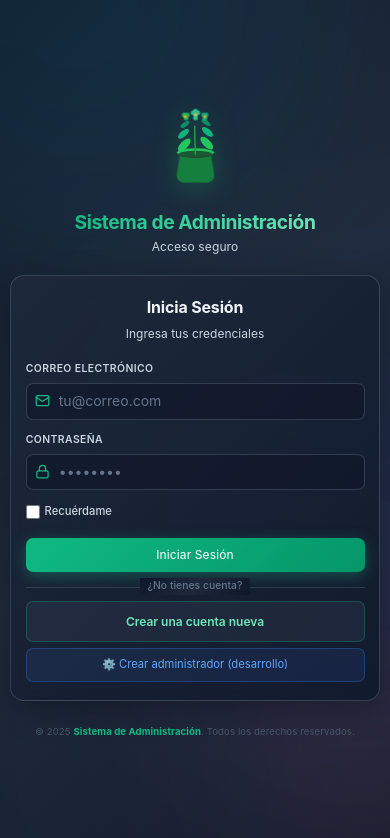
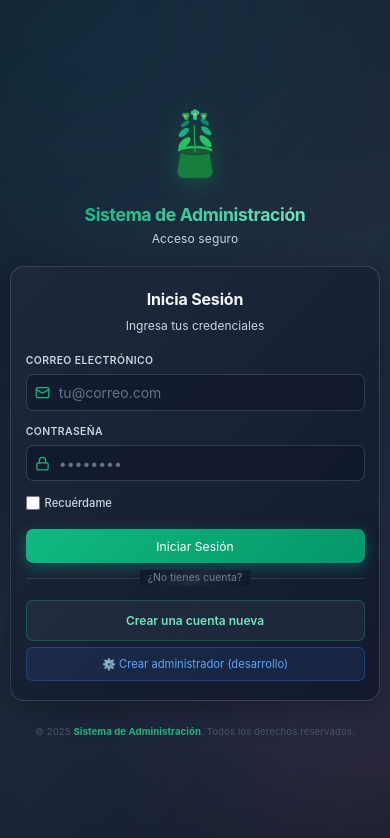
Before and after one commit to Jesus200995/SistemaApp, a Vue app in the folder Frontend/sistemaapp-frontend/: page /login in a window 390 px wide. Shown: the top 838 px of the page. Built offline with nearby package versions, Linux system fonts and the light colour scheme.

Commit message:
feat: Ajustar tamaños y márgenes en LoginView y RegisterView para mejorar la visualización en pantallas grandes

```diff
--- a/Frontend/sistemaapp-frontend/src/views/LoginView.vue
+++ b/Frontend/sistemaapp-frontend/src/views/LoginView.vue
@@ -331,8 +331,8 @@ const crearAdmin = async () => {
   position: relative;
   z-index: 10;
   width: 100%;
-  max-width: 450px;
-  padding: 2rem 1.5rem;
+  max-width: 390px;
+  padding: 1.5rem 1.2rem;
   display: flex;
   flex-direction: column;
   align-items: center;
@@ -343,16 +343,16 @@ const crearAdmin = async () => {
   display: flex;
   flex-direction: column;
   align-items: center;
-  margin-bottom: 2.5rem;
+  margin-bottom: 1.5rem;
   text-align: center;
   width: 100%;
 }
 
 /* Animación de maceta con flor */
 .flowerpot-animation {
-  width: 110px;
-  height: 130px;
-  margin-bottom: 1.25rem;
+  width: 85px;
+  height: 105px;
+  margin-bottom: 0.8rem;
   display: flex;
   align-items: center;
   justify-content: center;
@@ -423,19 +423,19 @@ const crearAdmin = async () => {
 }
 
 .app-title {
-  font-size: 2.25rem;
+  font-size: 1.75rem;
   font-weight: 700;
   background: linear-gradient(135deg, #10b981, #6ee7b7);
   -webkit-background-clip: text;
   -webkit-text-fill-color: transparent;
   background-clip: text;
-  margin-bottom: 0.75rem;
+  margin-bottom: 0.5rem;
   letter-spacing: -0.02em;
   line-height: 1.2;
 }
 
 .app-subtitle {
-  font-size: 1rem;
+  font-size: 0.9rem;
   color: #cbd5e1;
   font-weight: 400;
   letter-spacing: 0.01em;
@@ -447,26 +447,26 @@ const crearAdmin = async () => {
   background: linear-gradient(135deg, rgba(30, 41, 59, 0.85) 0%, rgba(15, 23, 42, 0.85) 100%);
   border: 1px solid rgba(148, 163, 184, 0.25);
   border-radius: 24px;
-  padding: 2.5rem 2rem;
+  padding: 1.8rem 1.5rem;
   backdrop-filter: blur(10px);
   box-shadow: 0 8px 32px rgba(0, 0, 0, 0.3), 0 0 1px rgba(16, 185, 129, 0.1);
-  margin-bottom: 1.5rem;
+  margin-bottom: 1rem;
 }
 
 .login-title {
-  font-size: 1.625rem;
+  font-size: 1.5rem;
   font-weight: 700;
   color: #f1f5f9;
-  margin-bottom: 0.5rem;
+  margin-bottom: 0.4rem;
   text-align: center;
   letter-spacing: -0.01em;
 }
 
 .login-subtitle {
-  font-size: 0.95rem;
+  font-size: 0.9rem;
   color: #cbd5e1;
   text-align: center;
-  margin-bottom: 2rem;
+  margin-bottom: 1.5rem;
   font-weight: 400;
 }
 
@@ -474,7 +474,7 @@ const crearAdmin = async () => {
 .login-form {
   display: flex;
   flex-direction: column;
-  gap: 1.5rem;
+  gap: 1.1rem;
 }
 
 .form-group {
@@ -511,9 +511,9 @@ const crearAdmin = async () => {
   background: rgba(15, 23, 42, 0.6);
   border: 1.5px solid rgba(148, 163, 184, 0.25);
   border-radius: 12px;
-  padding: 0.85rem 1.2rem 0.85rem 2.8rem;
+  padding: 0.75rem 1.1rem 0.75rem 2.7rem;
   color: #e2e8f0;
-  font-size: 0.95rem;
+  font-size: 0.9rem;
   font-family: 'Inter', 'Segoe UI', sans-serif;
   transition: all 0.3s cubic-bezier(0.4, 0, 0.2, 1);
 }
@@ -598,13 +598,13 @@ const crearAdmin = async () => {
   color: white;
   border: none;
   border-radius: 12px;
-  padding: 1rem 1.5rem;
-  font-size: 0.95rem;
+  padding: 0.9rem 1.4rem;
+  font-size: 0.9rem;
   font-weight: 600;
   cursor: pointer;
   transition: all 0.3s cubic-bezier(0.4, 0, 0.2, 1);
   box-shadow: 0 4px 15px rgba(16, 185, 129, 0.35);
-  margin-top: 0.75rem;
+  margin-top: 0.5rem;
   font-family: 'Inter', 'Segoe UI', sans-serif;
   letter-spacing: 0.01em;
 }
@@ -628,7 +628,7 @@ const crearAdmin = async () => {
   position: relative;
   height: 1px;
   background: rgba(148, 163, 184, 0.2);
-  margin: 1.75rem 0;
+  margin: 1.2rem 0;
   display: flex;
   align-items: center;
   justify-content: center;
@@ -649,8 +649,8 @@ const crearAdmin = async () => {
   color: #6ee7b7;
   border: 1.5px solid rgba(16, 185, 129, 0.3);
   border-radius: 12px;
-  padding: 0.9rem 1.5rem;
-  font-size: 0.95rem;
+  padding: 0.8rem 1.4rem;
+  font-size: 0.9rem;
   font-weight: 600;
   cursor: pointer;
   transition: all 0.3s cubic-bezier(0.4, 0, 0.2, 1);
@@ -658,6 +658,7 @@ const crearAdmin = async () => {
   text-decoration: none;
   display: inline-block;
   text-align: center;
+  margin-top: 0.5rem;
 }
 
 .register-button:hover {
@@ -678,13 +679,13 @@ const crearAdmin = async () => {
   color: #60a5fa;
   border: 1.5px solid rgba(59, 130, 246, 0.3);
   border-radius: 12px;
-  padding: 0.8rem 1.5rem;
-  font-size: 0.85rem;
+  padding: 0.75rem 1.3rem;
+  font-size: 0.8rem;
   font-weight: 600;
   cursor: pointer;
   transition: all 0.3s cubic-bezier(0.4, 0, 0.2, 1);
   font-family: 'Inter', 'Segoe UI', sans-serif;
-  margin-top: 0.75rem;
+  margin-top: 0.5rem;
 }
 
 .admin-button:hover {
@@ -701,9 +702,9 @@ const crearAdmin = async () => {
 /* ========== FOOTER ========== */
 .login-footer {
   text-align: center;
-  font-size: 0.8rem;
+  font-size: 0.75rem;
   color: #475569;
-  margin-top: 1.5rem;
+  margin-top: 1rem;
   font-weight: 500;
   letter-spacing: 0.01em;
 }
@@ -717,6 +718,16 @@ const crearAdmin = async () => {
 @media (max-width: 1024px) {
   .login-content {
     max-width: 420px;
+  }
+
+  .app-title {
+    font-size: 1.6rem;
+  }
+
+  .flowerpot-animation {
+    width: 80px;
+    height: 100px;
+    margin-bottom: 0.75rem;
   }
 }
 
@@ -736,7 +747,7 @@ const crearAdmin = async () => {
   }
 
   .app-title {
-    font-size: 1.75rem;
+    font-size: 1.5rem;
     margin-bottom: 0.5rem;
   }
 
@@ -745,9 +756,9 @@ const crearAdmin = async () => {
   }
 
   .flowerpot-animation {
-    width: 100px;
-    height: 120px;
-    margin-bottom: 1.25rem;
+    width: 90px;
+    height: 110px;
+    margin-bottom: 1rem;
   }
 
   .login-card {
@@ -825,7 +836,7 @@ const crearAdmin = async () => {
   }
 
   .app-title {
-    font-size: 1.5rem;
+    font-size: 1.35rem;
     margin-bottom: 0.4rem;
   }
 
@@ -834,9 +845,9 @@ const crearAdmin = async () => {
   }
 
   .flowerpot-animation {
-    width: 90px;
-    height: 110px;
-    margin-bottom: 1rem;
+    width: 80px;
+    height: 100px;
+    margin-bottom: 0.9rem;
   }
 
   .login-card {
@@ -950,7 +961,7 @@ const crearAdmin = async () => {
   }
 
   .app-title {
-    font-size: 1.35rem;
+    font-size: 1.25rem;
     margin-bottom: 0.3rem;
     line-height: 1.2;
   }
@@ -960,9 +971,9 @@ const crearAdmin = async () => {
   }
 
   .flowerpot-animation {
-    width: 80px;
-    height: 100px;
-    margin-bottom: 0.85rem;
+    width: 75px;
+    height: 95px;
+    margin-bottom: 0.75rem;
   }
 
   .login-card {
@@ -1089,7 +1100,7 @@ const crearAdmin = async () => {
   }
 
   .app-title {
-    font-size: 1.2rem;
+    font-size: 1.1rem;
     margin-bottom: 0.25rem;
     line-height: 1.1;
   }
@@ -1099,9 +1110,9 @@ const crearAdmin = async () => {
   }
 
   .flowerpot-animation {
-    width: 75px;
-    height: 95px;
-    margin-bottom: 0.75rem;
+    width: 70px;
+    height: 90px;
+    margin-bottom: 0.65rem;
   }
 
   .login-card {
@@ -1228,7 +1239,7 @@ const crearAdmin = async () => {
   }
 
   .app-title {
-    font-size: 1.05rem;
+    font-size: 1rem;
     margin-bottom: 0.2rem;
     line-height: 1.1;
   }
@@ -1238,9 +1249,9 @@ const crearAdmin = async () => {
   }
 
   .flowerpot-animation {
-    width: 65px;
-    height: 85px;
-    margin-bottom: 0.65rem;
+    width: 60px;
+    height: 80px;
+    margin-bottom: 0.6rem;
   }
 
   .login-card {
--- a/Frontend/sistemaapp-frontend/src/views/RegisterView.vue
+++ b/Frontend/sistemaapp-frontend/src/views/RegisterView.vue
@@ -401,8 +401,8 @@ const showTerms = () => {
   position: relative;
   z-index: 10;
   width: 100%;
-  max-width: 450px;
-  padding: 2rem 1.5rem;
+  max-width: 390px;
+  padding: 1.5rem 1.2rem;
   display: flex;
   flex-direction: column;
   align-items: center;
@@ -413,7 +413,7 @@ const showTerms = () => {
   display: flex;
   flex-direction: column;
   align-items: center;
-  margin-bottom: 2.5rem;
+  margin-bottom: 1.5rem;
   text-align: center;
   width: 100%;
 }
@@ -493,19 +493,19 @@ const showTerms = () => {
 }
 
 .app-title {
-  font-size: 2.25rem;
+  font-size: 1.75rem;
   font-weight: 700;
   background: linear-gradient(135deg, #10b981, #6ee7b7);
   -webkit-background-clip: text;
   -webkit-text-fill-color: transparent;
   background-clip: text;
-  margin-bottom: 0.75rem;
+  margin-bottom: 0.5rem;
   letter-spacing: -0.02em;
   line-height: 1.2;
 }
 
 .app-subtitle {
-  font-size: 1rem;
+  font-size: 0.9rem;
   color: #cbd5e1;
   font-weight: 400;
   letter-spacing: 0.01em;
@@ -517,26 +517,26 @@ const showTerms = () => {
   background: linear-gradient(135deg, rgba(30, 41, 59, 0.85) 0%, rgba(15, 23, 42, 0.85) 100%);
   border: 1px solid rgba(148, 163, 184, 0.25);
   border-radius: 24px;
-  padding: 2.5rem 2rem;
+  padding: 1.8rem 1.5rem;
   backdrop-filter: blur(10px);
   box-shadow: 0 8px 32px rgba(0, 0, 0, 0.3), 0 0 1px rgba(16, 185, 129, 0.1);
-  margin-bottom: 1.5rem;
+  margin-bottom: 1rem;
 }
 
 .register-title {
-  font-size: 1.625rem;
+  font-size: 1.5rem;
   font-weight: 700;
   color: #f1f5f9;
-  margin-bottom: 0.5rem;
+  margin-bottom: 0.4rem;
   text-align: center;
   letter-spacing: -0.01em;
 }
 
 .register-subtitle {
-  font-size: 0.95rem;
+  font-size: 0.9rem;
   color: #cbd5e1;
   text-align: center;
-  margin-bottom: 2rem;
+  margin-bottom: 1.5rem;
   font-weight: 400;
 }
 
@@ -544,7 +544,7 @@ const showTerms = () => {
 .register-form {
   display: flex;
   flex-direction: column;
-  gap: 1.5rem;
+  gap: 1.1rem;
 }
 
 .form-group {
@@ -581,9 +581,9 @@ const showTerms = () => {
   background: rgba(15, 23, 42, 0.6);
   border: 1.5px solid rgba(148, 163, 184, 0.25);
   border-radius: 12px;
-  padding: 0.85rem 1.2rem 0.85rem 2.8rem;
+  padding: 0.75rem 1.1rem 0.75rem 2.7rem;
   color: #e2e8f0;
-  font-size: 0.95rem;
+  font-size: 0.9rem;
   font-family: 'Inter', 'Segoe UI', sans-serif;
   transition: all 0.3s cubic-bezier(0.4, 0, 0.2, 1);
 }
@@ -743,13 +743,13 @@ const showTerms = () => {
   color: white;
   border: none;
   border-radius: 12px;
-  padding: 1rem 1.5rem;
-  font-size: 0.95rem;
+  padding: 0.9rem 1.4rem;
+  font-size: 0.9rem;
   font-weight: 600;
   cursor: pointer;
   transition: all 0.3s cubic-bezier(0.4, 0, 0.2, 1);
   box-shadow: 0 4px 15px rgba(16, 185, 129, 0.35);
-  margin-top: 0.75rem;
+  margin-top: 0.5rem;
   font-family: 'Inter', 'Segoe UI', sans-serif;
   letter-spacing: 0.01em;
 }
@@ -801,13 +801,14 @@ const showTerms = () => {
   color: #6ee7b7;
   border: 1.5px solid rgba(16, 185, 129, 0.3);
   border-radius: 12px;
-  padding: 0.9rem 1.5rem;
-  font-size: 0.95rem;
+  padding: 0.8rem 1.4rem;
+  font-size: 0.9rem;
   font-weight: 600;
   cursor: pointer;
   transition: all 0.3s cubic-bezier(0.4, 0, 0.2, 1);
   font-family: 'Inter', 'Segoe UI', sans-serif;
   text-decoration: none;
+  margin-top: 0.5rem;
 }
 
 .login-link:hover {
@@ -824,9 +825,9 @@ const showTerms = () => {
 /* ========== FOOTER ========== */
 .register-footer {
   text-align: center;
-  font-size: 0.8rem;
+  font-size: 0.75rem;
   color: #475569;
-  margin-top: 1.5rem;
+  margin-top: 1rem;
   font-weight: 500;
   letter-spacing: 0.01em;
 }
@@ -840,6 +841,10 @@ const showTerms = () => {
 @media (max-width: 1024px) {
   .register-content {
     max-width: 420px;
+  }
+
+  .app-title {
+    font-size: 1.6rem;
   }
 
   .back-button {
@@ -883,7 +888,7 @@ const showTerms = () => {
   }
 
   .app-title {
-    font-size: 1.75rem;
+    font-size: 1.5rem;
     margin-bottom: 0.5rem;
   }
 
@@ -979,7 +984,7 @@ const showTerms = () => {
   }
 
   .app-title {
-    font-size: 1.5rem;
+    font-size: 1.35rem;
     margin-bottom: 0.4rem;
   }
 
@@ -1111,7 +1116,7 @@ const showTerms = () => {
   }
 
   .app-title {
-    font-size: 1.35rem;
+    font-size: 1.25rem;
     margin-bottom: 0.3rem;
     line-height: 1.2;
   }
@@ -1247,7 +1252,7 @@ const showTerms = () => {
   }
 
   .app-title {
-    font-size: 1.2rem;
+    font-size: 1.1rem;
     margin-bottom: 0.25rem;
     line-height: 1.1;
   }
@@ -1383,7 +1388,7 @@ const showTerms = () => {
   }
 
   .app-title {
-    font-size: 1.05rem;
+    font-size: 1rem;
     margin-bottom: 0.2rem;
     line-height: 1.1;
   }
```
Also changed, not shown: 2 other files (tests, documents, lock files or other folders).
